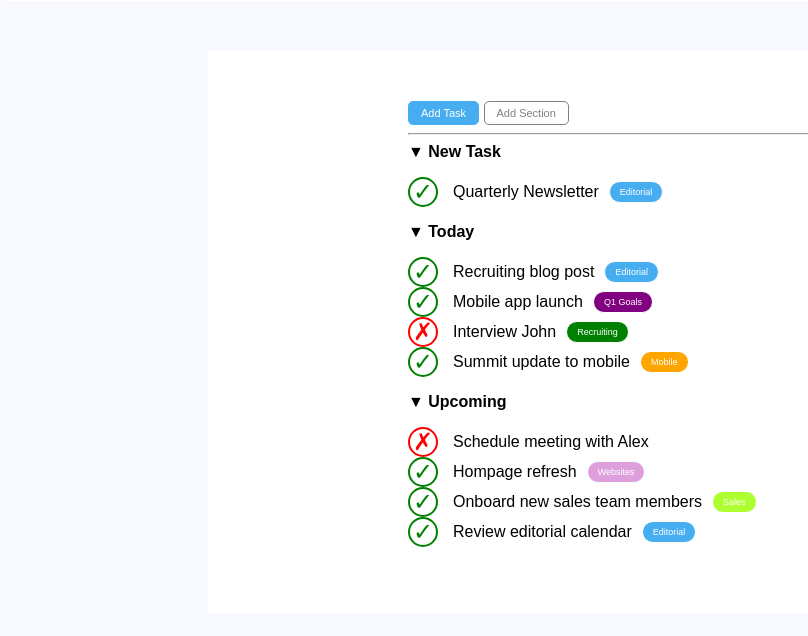
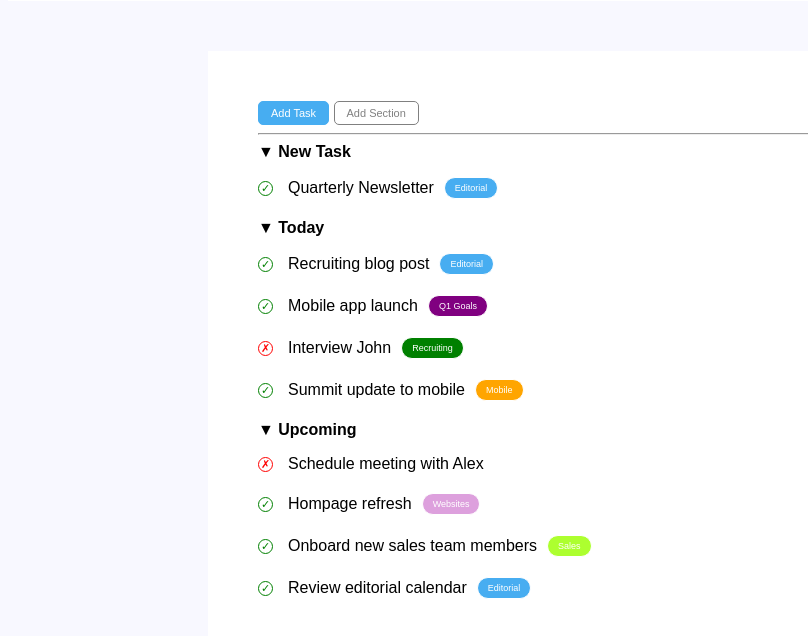
Before and after one commit to GiosciaFra/html-css-toboolist, a plain HTML site: page index.html in a window 1280 px wide. Shown: the part 108-744 px from the top of the page, without its empty margins (0-808 px from the left). Drawn offline with Linux system fonts and the light colour scheme.

Commit message:
Ridimensionato le icone to-do/not-to-do e ridimensionamento della pagina e aggiunta commenti

```diff
--- a/css/style.css
+++ b/css/style.css
@@ -31,7 +31,7 @@ vertical-align: middle;
 }
 main{
     padding-top: 50px;
-    padding-left: 200px;
+    padding-left: 50px;
     padding-bottom: 50px;
     background-color: white;
     margin-left: 200px;
@@ -75,32 +75,36 @@ ul {
 li {
     display: flex;
     align-items: center;
+    margin-bottom: 20px;
 }
 
+/* cerchio con 'V'  */
 .v-verde{
-            width: 30px;
-            height: 30px;
-            border: 2px solid green;
+            width: 15px;
+            height: 15px;
+            border: 1px solid green;
             border-radius: 50%;
             display: flex;
             justify-content: center;
             align-items: center;
-            font-size: 24px;
+            font-size: 11px;
             color: green;
             margin-right: 15px;
 
 
 }
 
+/* cerchio con 'X' */
+
 .x-rossa{
-    width: 30px;
-    height: 30px;
-    border: 2px solid red;
+    width: 15px;
+    height: 15px;
+    border: 1px solid red;
     border-radius: 50%;
     display: flex;
     justify-content: center;
     align-items: center;
-    font-size: 24px;
+    font-size: 11px;
     color: red;
     margin-right: 15px;
 
```
